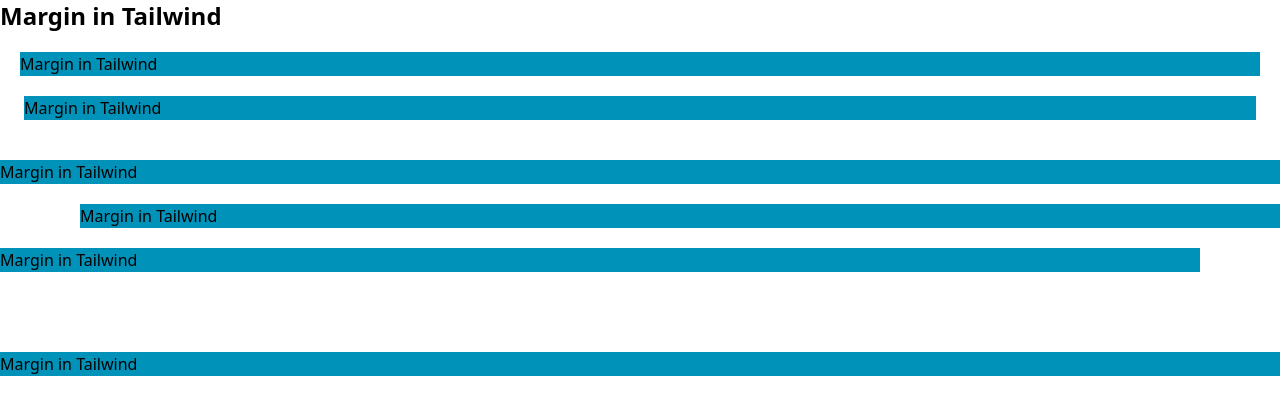
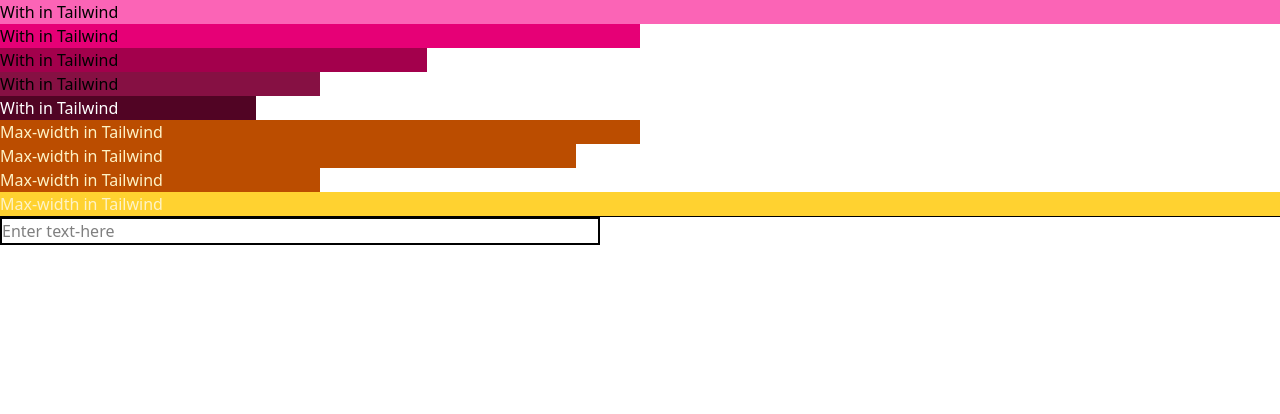
Before and after one commit to yjrajput/taildwind-css, a React (Vite) app in the folder 01-basic-css/: page / in a window 1280 px wide. Shown: the top 414 px of the page. Built offline with nearby package versions, Linux system fonts and the light colour scheme.

Commit message:
Width in tailwind

```diff
--- a/01-basic-css/src/App.jsx
+++ b/01-basic-css/src/App.jsx
@@ -2,12 +2,14 @@
 import Colors from './components/colors/Colors';
 import Margin from './components/margin/Margin';
 import Padding from './components/padding/Padding';
+import Width from './components/width/Width';
 const App = () => {
   return (
     <div>
       {/* <Colors/> */}
       {/* <Padding/> */}
-      <Margin/>
+      {/* <Margin/> */}
+      <Width/>
     </div>
   )
 }
--- /dev/null
+++ b/01-basic-css/src/components/width/Width.jsx
@@ -0,0 +1,26 @@
+import React from 'react'
+
+const Width = () => {
+  return (
+    <div>
+        <div className='bg-pink-400'>With in Tailwind</div>
+        <div className='bg-pink-600 w-1/2'>With in Tailwind</div>
+        <div className='bg-pink-800 w-1/3'>With in Tailwind</div>
+        <div className='bg-pink-900 w-1/4'>With in Tailwind</div>
+        <div className='bg-pink-950 w-1/5 text-white'>With in Tailwind</div>
+
+        <div className='bg-amber-700 text-amber-100 max-w-1/2'>Max-width in Tailwind</div>
+        <div className='bg-amber-700 text-amber-100 max-w-xl'>Max-width in Tailwind</div>
+        <div className='bg-amber-700 text-amber-100 max-w-xs'>Max-width in Tailwind</div>
+
+        <div className='bg-amber-300 text-amber-100 '>Max-width in Tailwind</div>
+        <hr />
+
+         <div className='max-w-[600px]'>
+        <input type="text" className=' border-2 w-full' placeholder='Enter text-here' />
+        </div>
+    </div>
+  )
+}
+
+export default Width
```
